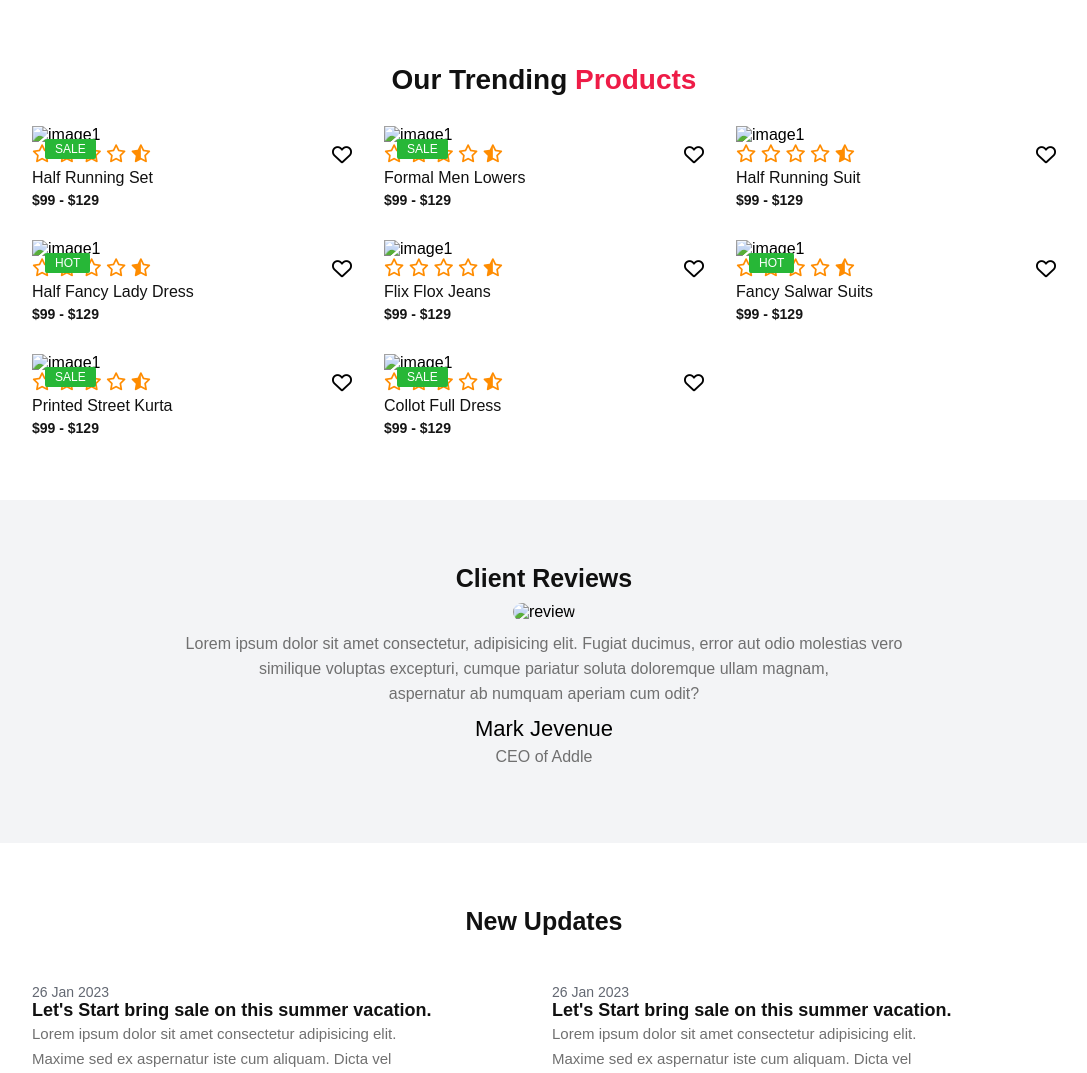
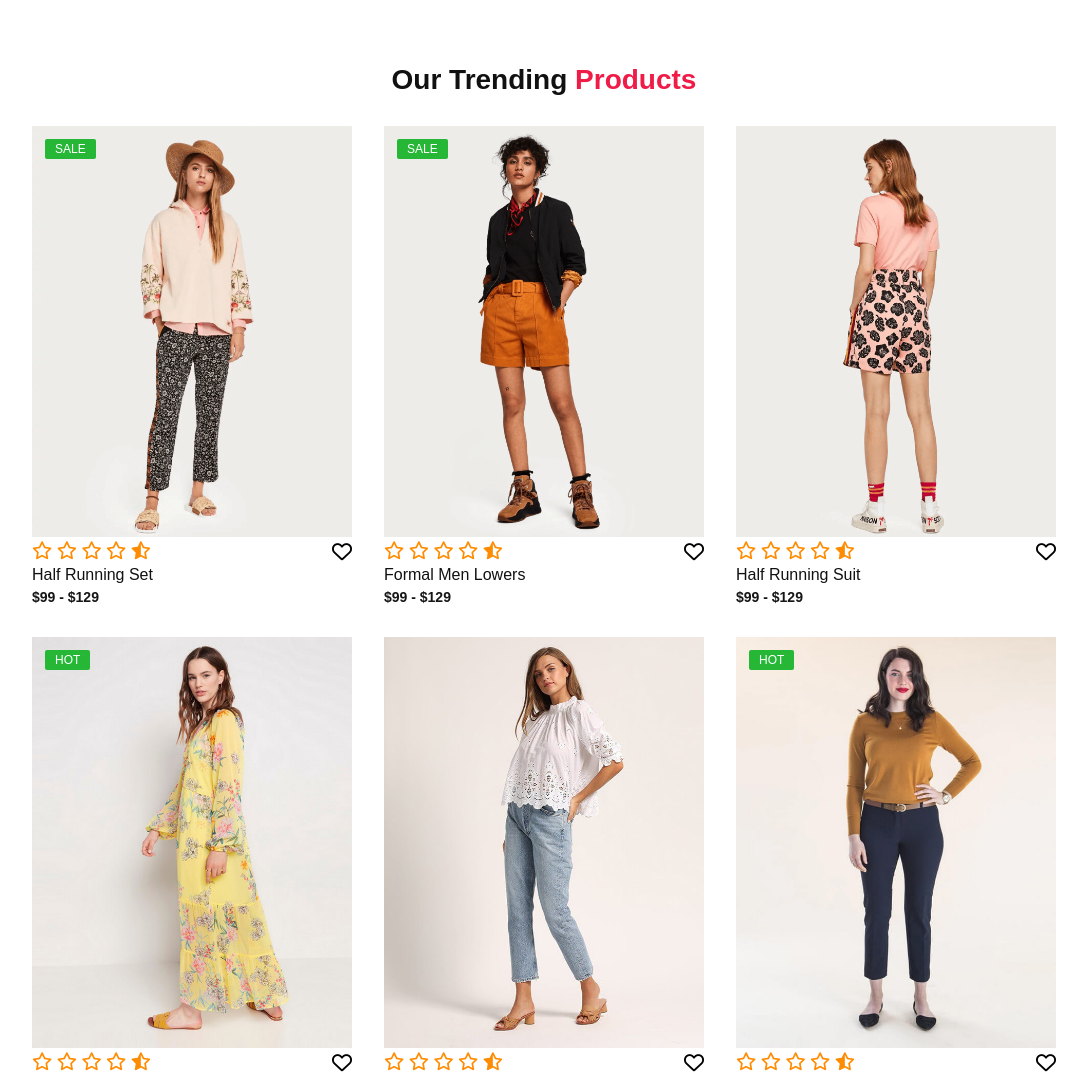
Before and after one commit to rachpro1234/E-commerce-Template-Page, a plain HTML site: page index.html in a window 1280 px wide. Shown: the part 800-1873 px from the top of the page, without its empty margins (96-1183 px from the left). Drawn offline with Linux system fonts and the light colour scheme; the site is published under a folder, as on GitHub Pages, so addresses that start at the root find nothing.

Commit message:
new changes

```diff
--- a/index.html
+++ b/index.html
@@ -27,7 +27,7 @@
     <!-- =================== Header ===================== -->
     <header>
       <a href="#" class="logo" alt="logo"
-        ><img src="/images/logo.png" alt="logo"
+        ><img src="./images/logo.png" alt="logo"
       /></a>
 
       <ul class="navmenu">
@@ -79,7 +79,7 @@
       <div class="products">
         <!-- ========= Product 1 ========-->
         <div class="row">
-          <img src="/images/1.jpg" alt="image1" />
+          <img src="./images/1.jpg" alt="image1" />
           <div class="product-text">
             <h5>Sale</h5>
           </div>
@@ -102,7 +102,7 @@
 
         <!-- ========= Product 2 ========-->
         <div class="row">
-          <img src="/images/2.jpg" alt="image1" />
+          <img src="./images/2.jpg" alt="image1" />
           <div class="product-text">
             <h5>Sale</h5>
           </div>
@@ -125,7 +125,7 @@
 
         <!-- ========= Product 3 ========-->
         <div class="row">
-          <img src="/images/3.jpg" alt="image1" />
+          <img src="./images/3.jpg" alt="image1" />
 
           <div class="heart-icon">
             <i class="fa-regular fa-heart"></i>
@@ -146,7 +146,7 @@
 
         <!-- ========= Product 4 ========-->
         <div class="row">
-          <img src="/images/4.jpg" alt="image1" />
+          <img src="./images/4.jpg" alt="image1" />
           <div class="product-text">
             <h5>Hot</h5>
           </div>
@@ -169,7 +169,7 @@
 
         <!-- ========= Product 5 ========-->
         <div class="row">
-          <img src="/images/5.jpg" alt="image1" />
+          <img src="./images/5.jpg" alt="image1" />
 
           <div class="heart-icon">
             <i class="fa-regular fa-heart"></i>
@@ -190,7 +190,7 @@
 
         <!-- ========= Product 6 ========-->
         <div class="row">
-          <img src="/images/6.jpg" alt="image1" />
+          <img src="./images/6.jpg" alt="image1" />
           <div class="product-text">
             <h5>Hot</h5>
           </div>
@@ -213,7 +213,7 @@
 
         <!-- ========= Product 7 ========-->
         <div class="row">
-          <img src="/images/7.jpg" alt="image1" />
+          <img src="./images/7.jpg" alt="image1" />
           <div class="product-text">
             <h5>Sale</h5>
           </div>
@@ -236,7 +236,7 @@
 
         <!-- ========= Product 8 ========-->
         <div class="row">
-          <img src="/images/8.jpg" alt="image1" />
+          <img src="./images/8.jpg" alt="image1" />
           <div class="product-text">
             <h5>Sale</h5>
           </div>
@@ -264,7 +264,7 @@
     <section class="client-reviews">
       <div class="reviews">
         <h3 class="client-review">client reviews</h3>
-        <img src="/images/team-1.jpg" alt="review" />
+        <img src="./images/team-1.jpg" alt="review" />
         <p>
           Lorem ipsum dolor sit amet consectetur, adipisicing elit. Fugiat
           ducimus, error aut odio molestias vero<br />
@@ -286,7 +286,7 @@
 
       <div class="update-cart">
         <div class="cart">
-          <img src="/images/bl-1.png" alt="" />
+          <img src="./images/bl-1.png" alt="" />
           <h5>26 jan 2023</h5>
           <h4>Let's Start bring sale on this summer vacation.</h4>
           <p>
@@ -300,7 +300,7 @@
         </div>
 
         <div class="cart">
-          <img src="/images/bl-2.png" alt="" />
+          <img src="./images/bl-2.png" alt="" />
           <h5>26 jan 2023</h5>
           <h4>Let's Start bring sale on this summer vacation.</h4>
           <p>
@@ -314,7 +314,7 @@
         </div>
 
         <div class="cart">
-          <img src="/images/bl-3.png" alt="" />
+          <img src="./images/bl-3.png" alt="" />
           <h5>26 jan 2023</h5>
           <h4>Let's Start bring sale on this summer vacation.</h4>
           <p>
@@ -333,7 +333,7 @@
     <section class="contact">
       <div class="contact-info">
         <div class="first-info">
-          <img src="/images/logo.png" alt="logo" />
+          <img src="./images/logo.png" alt="logo" />
 
           <p>
             3245 Grant Street Longview, <br />
--- a/style.css
+++ b/style.css
@@ -64,7 +64,7 @@ section {
 .main-home {
    width: 100%;
    height: 100vh;
-   background-image: url(/images/banner-3.png);
+   background-image: url(./images/banner-3.png);
    background-position: center;
    background-size: cover;
    display: grid;
```
